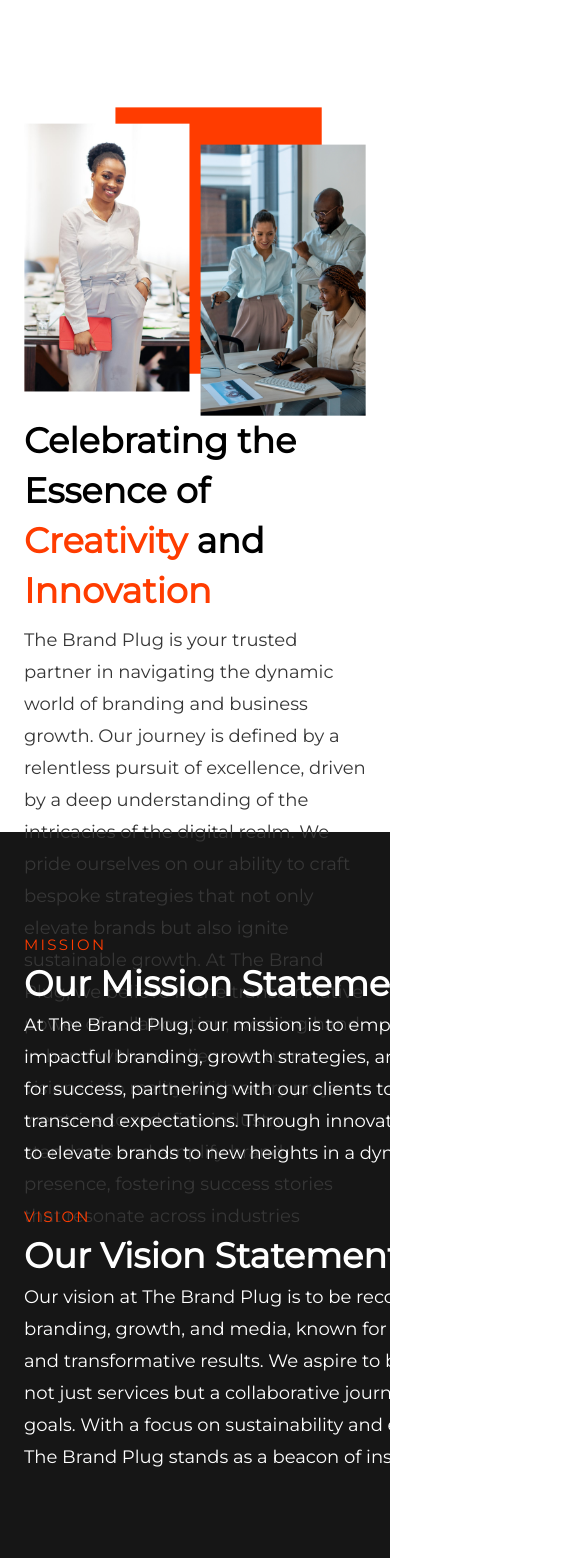
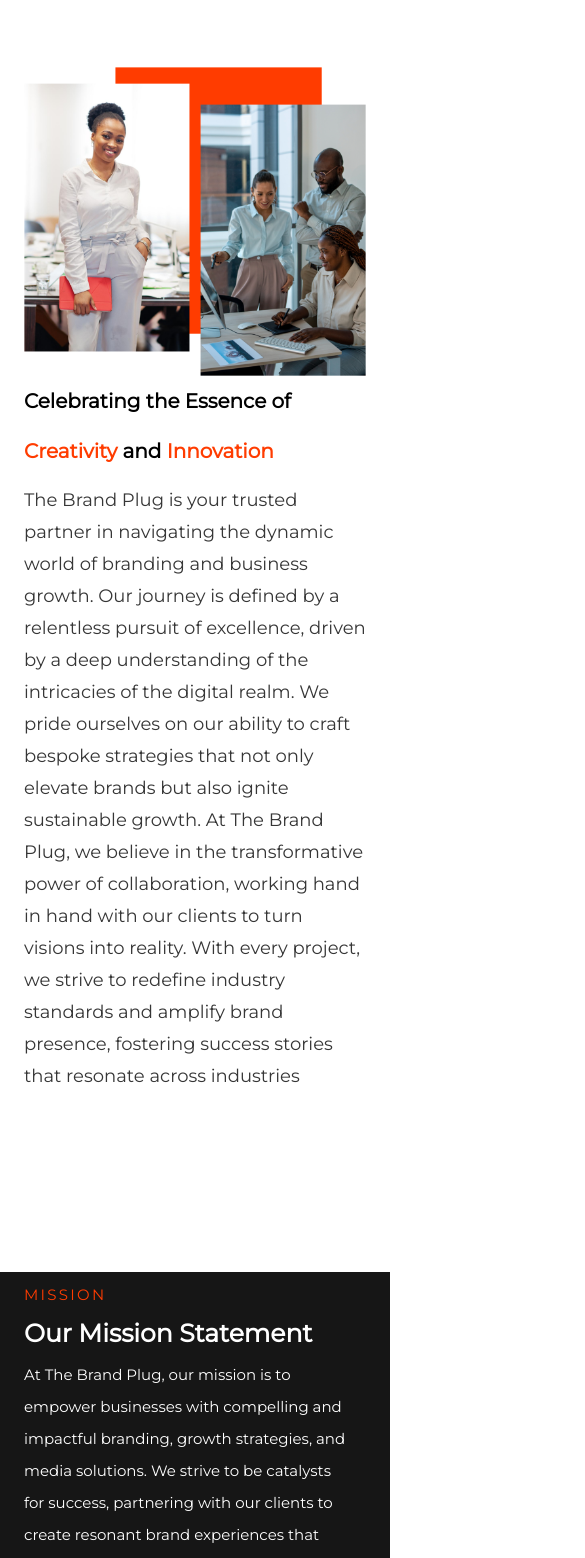
Before and after one commit to Earthpasserby/tbp-site, a React (Create React App) app: page /AboutPage in a window 390 px wide. Shown: the part 432-1990 px from the top of the page, 585 px wide, since content can reach past the window. Built offline with nearby package versions, Linux system fonts and the light colour scheme.

Commit message:
Aboutuspage

```diff
--- a/src/App.css
+++ b/src/App.css
@@ -595,12 +595,13 @@
   }
   .About-us p {
     font-family: "Montserrat";
-    font-size: 20px !important;
+    font-size: 19px !important;
     font-weight: 600;
     line-height: 46px !important;
     text-align: left;
     color: #000000;
-    margin-top: 10px;
+    margin-top: 1px !important;
+    width: 357px !important;
   }
 
   .line {
@@ -619,6 +620,108 @@
     position: relative;
     margin-bottom: 270px;
   }
+
+  .mission {
+  width: 100%;
+  height: 272px ;
+  top: 86px;
+  left: 118px;
+  padding-top: 10px  !important;
+  margin-top: 480px !important;
+}
+.mission2 {
+  width: 100%;
+  height: 504px !important;
+  top: 453px;
+  left: 118px;
+  margin-top: 430px !important;
+}
+.mission h4 {
+  width: 650px !important;
+  height: 45px;
+  gap: 0px;
+  opacity: 0px;
+  font-family: "Montserrat";
+  font-size: 25px !important;
+  font-weight: 700;
+  line-height: 55px;
+  text-align: left;
+  color: #ffffff;
+}
+.mission2 h4 {
+  width: 650px;
+  height: 45px;
+  gap: 0px;
+  opacity: 0px;
+  font-family: "Montserrat";
+  font-size: 25px !important;
+  font-weight: 700;
+  line-height: 55px;
+  text-align: left;
+  color: #ffffff;
+}
+.mission p {
+  width: 330px !important;
+  gap: 0px;
+  opacity: 0px;
+  font-family: "Montserrat";
+  font-size: 15px !important;
+  font-weight: 500;
+  line-height: 32px;
+  text-align: left !important;
+  color: #ffffff;
+}
+.mission2 p {
+  width: 330px !important;
+  height: 205px;
+  gap: 0px;
+  opacity: 0px;
+  font-family: "Montserrat";
+  font-size: 15px !important;
+  font-weight: 500;
+  line-height: 32px;
+  color: #ffffff;
+}
+
+.About-pic {
+  width: 497px;
+  height: 250px !important;
+  top: -234%;
+  left: 1419px;
+  gap: 0px;
+  opacity: 0px;
+}
+.About-pic {
+  display: flex;
+  align-items: center;
+  justify-content: center;
+}
+
+.About-pic img {
+  max-width: 100%;
+  margin-top: 0 !important; /* Adjust margin-top for downward movement */
+  margin-left: 0 !important;
+}
+.para h4 {
+  color: #000000;
+  font-family: "Montserrat";
+  font-size: 20px !important;
+  font-weight: 700;
+  line-height: 50px;
+  text-align: left;
+  width: 357px !important;
+}
+.About-us {
+  width: 996px;
+  height: 153px !important;
+  top: 73px;
+  left: 120px;
+  gap: 44px;
+  opacity: 0px;
+  position: relative;
+  margin-bottom: 270px;
+}
+
 }
 
 /*Featured page*/
@@ -1007,14 +1110,23 @@
 }
 
 .mission {
-  width: 769px;
+  width: 100%;
   height: 272px;
   top: 86px;
   left: 118px;
   padding-top: 100px;
 }
-.M-span {
-  width: 83px;
+.mission2 {
+  width: 100%;
+  height: 304px;
+  top: 453px;
+  left: 118px;
+  margin-top: 200px;
+}
+.M-span2 {
+  width: 66px;
+  gap: 0px;
+  opacity: 0px;
   font-family: "Montserrat";
   font-size: 15px;
   font-weight: 500;
@@ -1023,7 +1135,28 @@
   text-align: left;
   color: #ff3c00;
 }
+.M-span {
+  width: 83px;
+  font-family: "Montserrat";
+  font-size: 15px;
+  font-weight: 500;
+  letter-spacing: 0.15em;
+  text-align: left;
+  color: #ff3c00;
+}
 .mission h4 {
+  width: 650px;
+  height: 45px;
+  gap: 0px;
+  opacity: 0px;
+  font-family: "Montserrat";
+  font-size: 35px;
+  font-weight: 700;
+  line-height: 55px;
+  text-align: left;
+  color: #ffffff;
+}
+.mission2 h4 {
   width: 650px;
   height: 45px;
   gap: 0px;
@@ -1047,3 +1180,34 @@
   text-align: left;
   color: #ffffff;
 }
+.mission2 p {
+  width: 769px;
+  height: 205px;
+  gap: 0px;
+  opacity: 0px;
+  font-family: "Montserrat";
+  font-size: 18px;
+  font-weight: 500;
+  line-height: 32px;
+  color: #ffffff;
+}
+
+.About-pic {
+  width: 497px;
+  height: 464px;
+  top: -234%;
+  left: 1419px;
+  gap: 0px;
+  opacity: 0px;
+}
+.About-pic {
+  display: flex;
+  align-items: center;
+  justify-content: center;
+}
+
+.About-pic img {
+  max-width: 100%;
+  margin-top: 320px; /* Adjust margin-top for downward movement */
+  margin-left: 300px;
+}
--- a/src/Components/AboutPage.jsx
+++ b/src/Components/AboutPage.jsx
@@ -92,10 +92,10 @@
           </Row>
         </Container>
       </Container>
-      <Container fluid style={{ backgroundColor: "#161616", height: "100vh" }}>
+      <Container fluid style={{ backgroundColor: "#161616" }}>
         <Container>
           <Row className="mission">
-            <Col>
+            <Col xs={12} md={6}>
               <span className="M-span">MISSION</span>
               <h4>Our Mission Statement</h4>
               <p>
@@ -108,10 +108,14 @@
                 dynamic and ever-evolving marketplace.
               </p>
             </Col>
+            <Col xs={12} md={6} className="About-pic">
+              <Image src="/./step.png" className="img-fluid" />
+            </Col>
           </Row>
-          <Row className="mission">
-            <Col>
-              <span className="M-span">VISION</span>
+
+          <Row className="mission2 ">
+            <Col xs={12} md={6}>
+              <span className="M-span2">VISION</span>
               <h4>Our Vision Statement</h4>
               <p>
                 Our vision at The Brand Plug is to be recognized as a pioneering
@@ -124,9 +128,6 @@
                 stands as a beacon of inspiration and success in the industry
               </p>
             </Col>
-            <Image src="/./step.png" className="img-fluid" />
-
-            <Col></Col>
           </Row>
         </Container>
       </Container>
```
